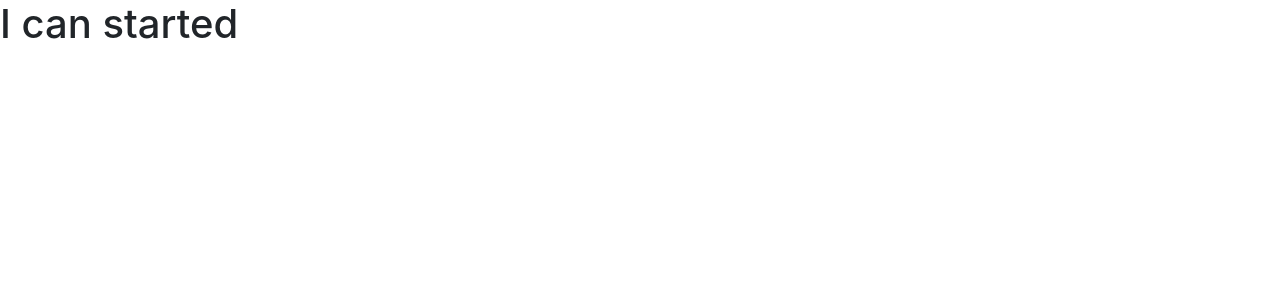
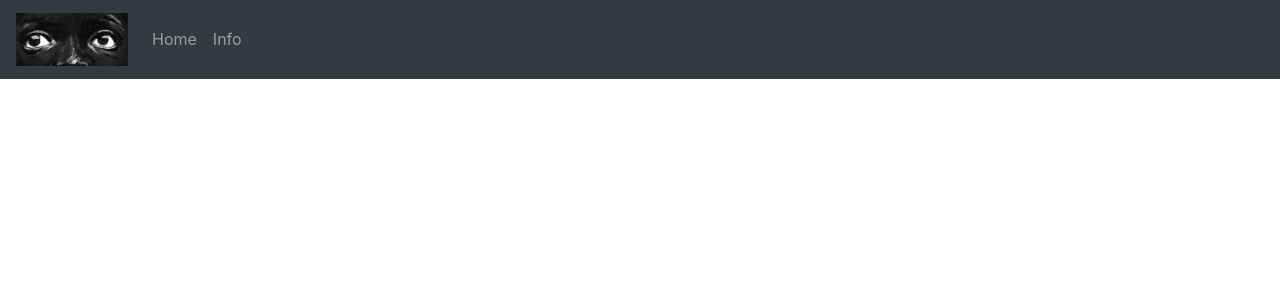
Before and after one commit to KuDim89/movies-search-app, a React (Create React App) app: page / in a window 1280 px wide. Shown: the top 300 px of the page. Built offline with nearby package versions, Linux system fonts and the light colour scheme.

Commit message:
created Header component

```diff
--- a/src/components/App/App.js
+++ /dev/null
@@ -1,12 +0,0 @@
-import React from 'react';
-import styles from './App.scss';
-
-function App() {
-  return (
-    <div className={styles.App}>
-      <h1>I can started</h1>
-    </div>
-  );
-}
-
-export default App;
--- /dev/null
+++ b/src/components/App/index.js
@@ -0,0 +1,13 @@
+import React from 'react';
+import styles from './style.scss';
+import Header from "../Header";
+
+function App() {
+  return (
+        <div className={styles.App}>
+          <Header />
+        </div>
+  );
+}
+
+export default App;
--- /dev/null
+++ b/src/components/Header/index.js
@@ -0,0 +1,29 @@
+import React from "react";
+import logo from "../../assets/movie-logo.jpg";
+import styles from "./style.scss"
+
+const Header = (props) => {
+  return (
+      <header>
+        <nav className="navbar navbar-expand-lg navbar-dark bg-dark">
+          <a className="navbar-brand">
+            <img src={logo} alt="logo"/>
+            {props.text}
+          </a>
+            <ul className="navbar-nav">
+              <li className="nav-item">
+                <a className="nav-link"
+                >Home</a>
+              </li>
+              <li className="nav-item">
+                <a
+                    className="nav-link"
+                >Info</a>
+              </li>
+            </ul>
+        </nav>
+      </header>
+  )
+}
+
+export default Header;
--- /dev/null
+++ b/src/components/Header/style.scss
@@ -0,0 +1,5 @@
+.navbar-brand {
+  img {
+    width: 7rem;
+  }
+}
--- a/src/index.js
+++ b/src/index.js
@@ -1,7 +1,7 @@
 import React from 'react';
 import ReactDOM from 'react-dom';
 import './index.scss';
-import App from './components/App/App';
+import App from './components/App';
 import * as serviceWorker from './serviceWorker';
 
 ReactDOM.render(
```
Also changed, not shown: src/assets/movie-logo.jpg (added), src/components/App/style.scss (renamed from src/components/App/App.scss).
